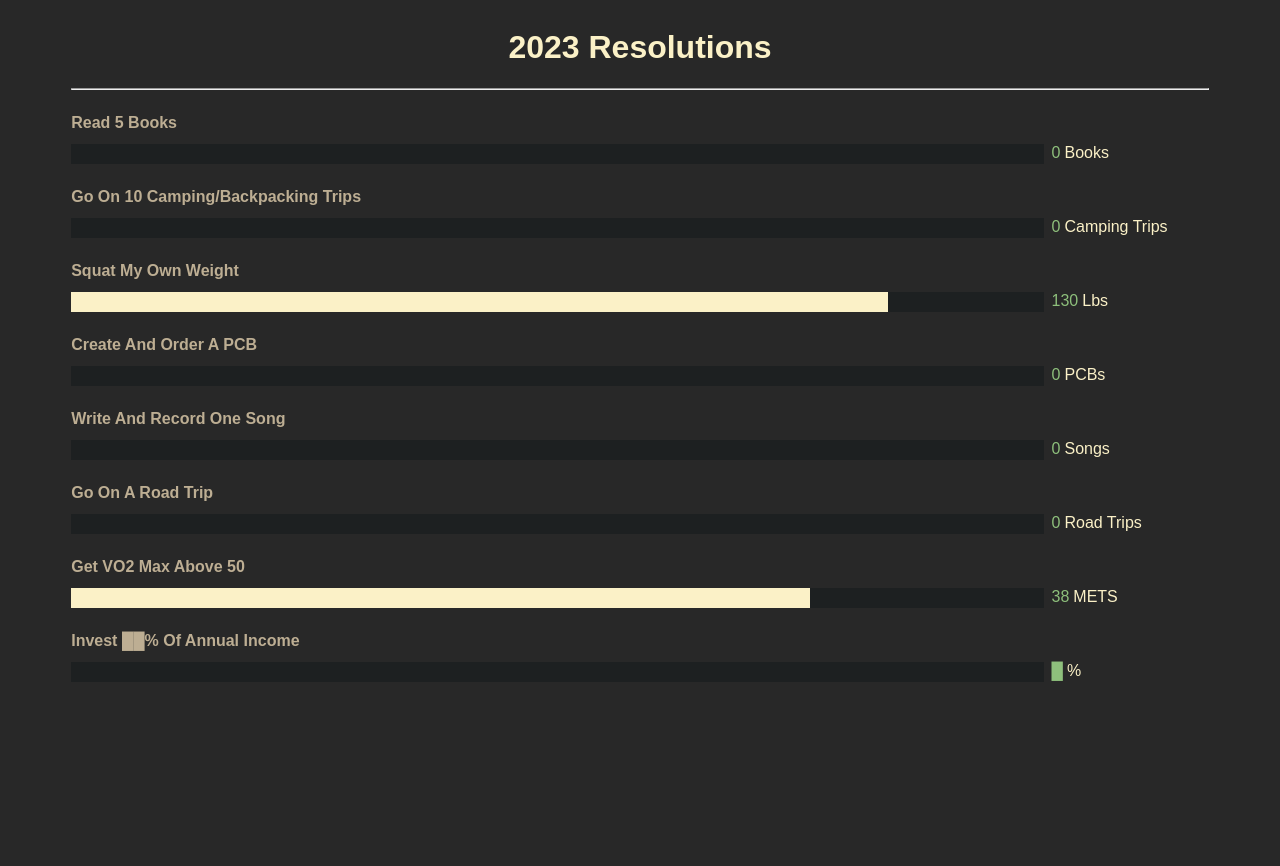
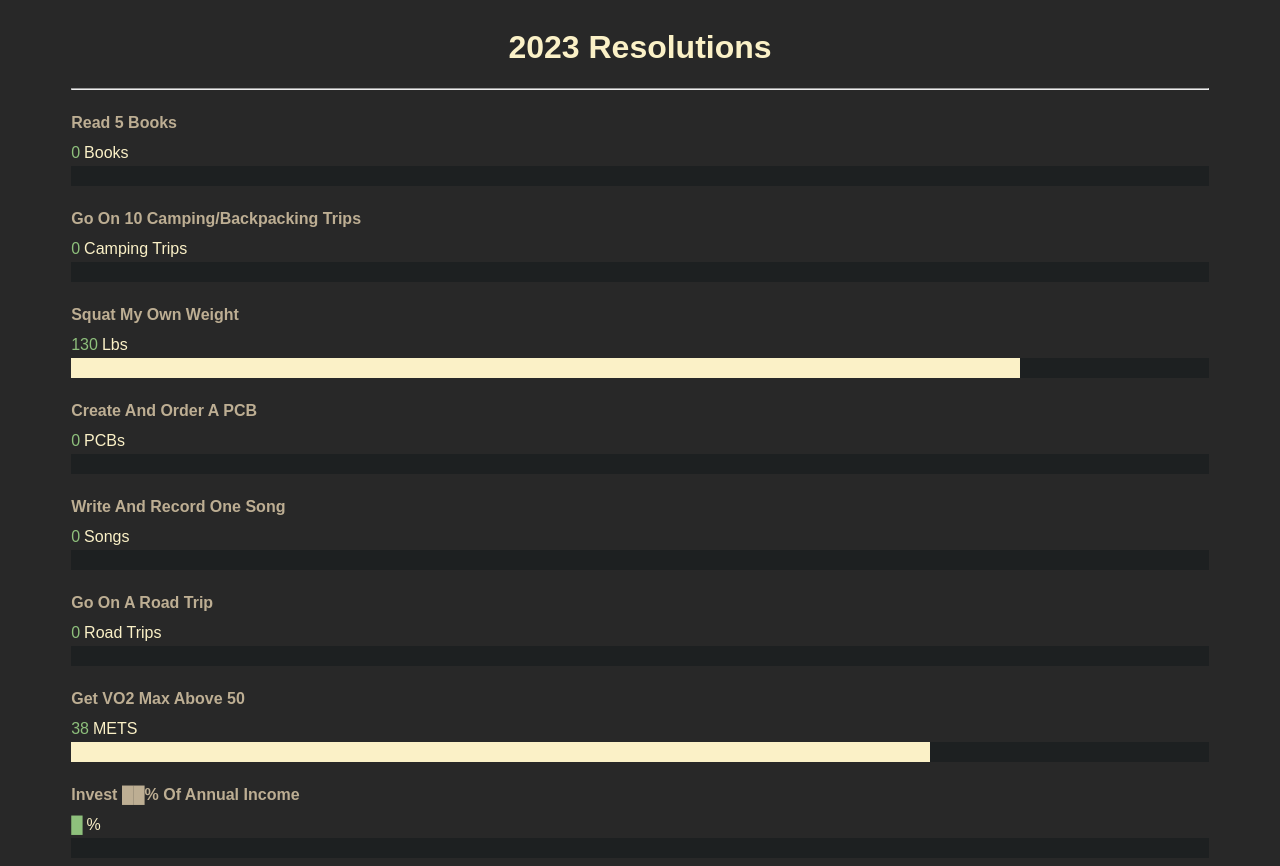
Before and after one commit to kylehovey/next-resolutions, a Next.js app: page / in a window 1280 px wide. Before the commit the page ends 816 px from the top, so only its background shows below. Built offline with nearby package versions, Linux system fonts and the light colour scheme.

Commit message:
Fixed more device width display weirdness

```diff
--- a/styles/Home.module.css
+++ b/styles/Home.module.css
@@ -37,11 +37,15 @@
 
 .progressContainer {
   display: flex;
+  flex-wrap: wrap-reverse;
+  row-gap: 4px;
 }
 
 .progressBarContainer {
   width: 100%;
   background-color: var(--gb-dm-bg0-hard);
+  min-width: 300px;
+  padding-right: 8px;
 }
 
 .progressBar {
@@ -58,7 +62,6 @@
   width: 184px;
   display: flex;
   justify-content: flex-start;
-  padding-left: 8px;
   column-gap: 4px;
   text-transform: capitalize;
 }
```
